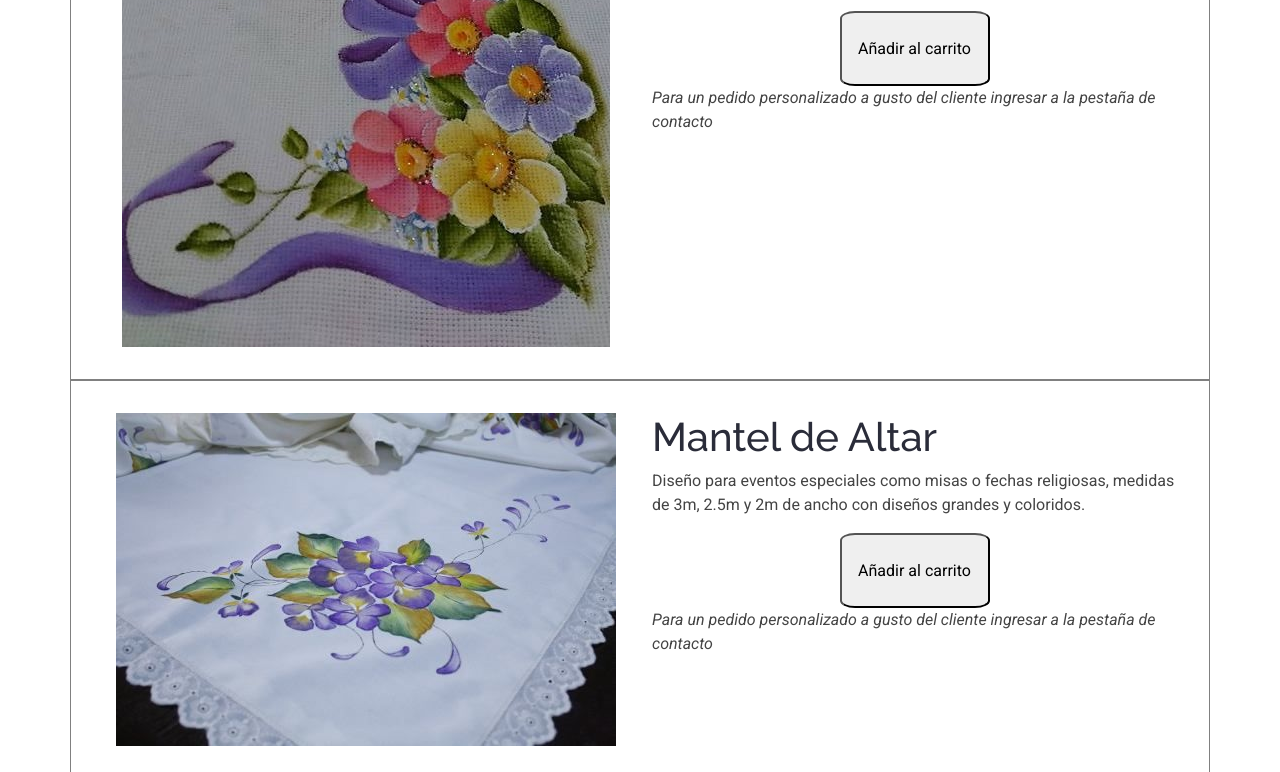
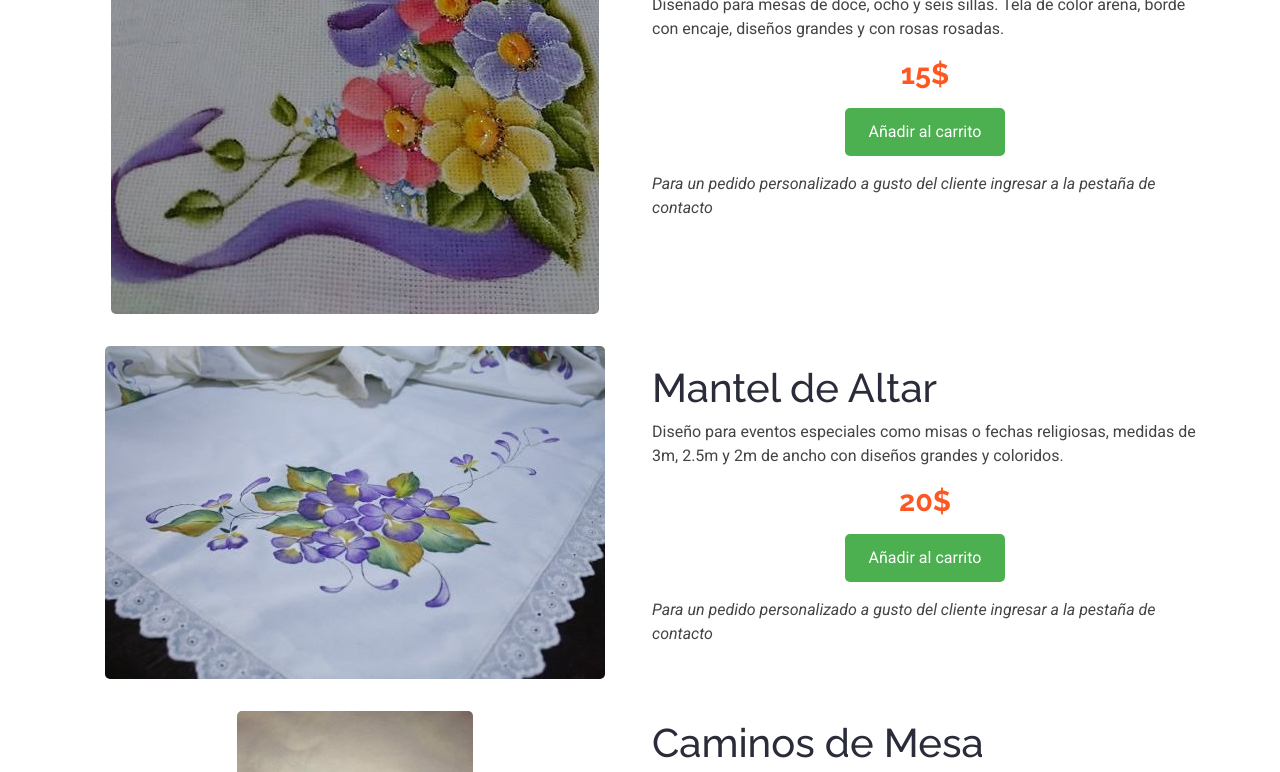
Before and after one commit to RaulJimenez317/isitapinta, a plain HTML site: page tienda.html in a window 1280 px wide. Shown: the part 526-1298 px from the top of the page. Drawn offline with Linux system fonts and the light colour scheme.

Commit message:
Correccion final del diseño

```diff
--- a/assets/css/main.css
+++ b/assets/css/main.css
@@ -1099,6 +1099,9 @@ section,
     font-size: 14px;
     margin: 0 0 10px 0;
   }
+  .col-lg-6 {
+    flex: 1 1 50%; /* Dos columnas en pantallas grandes */
+  }
 }
 
 .portfolio .portfolio-item {
@@ -1397,18 +1400,32 @@ section,
   padding-left: 5px;
 }
 
+.precio {
+  font-size: 1.8rem;
+  color: #ff5722;
+  font-weight: bold;
+  margin: 1rem 0;
+  text-align: center;
+}
+
 #botTienda{
-  width: 150px;
-  height: 75px;
-  border-radius: 10%;
-  margin-bottom: 2pc;
+  background-color: #4CAF50;
+  color: #fff;
+  border: none;
+  padding: 0.75rem 1.5rem;
+  font-size: 1rem;
+  cursor: pointer;
+  border-radius: 5px;
+  margin: 1rem auto;
   display: block;
-  margin: auto;
+  text-align: center;
+}
+#botTienda:hover {
+  background-color: #45a049;
 }
 
 .partesTienda{
-  border: 1px solid gray ;
-  padding: 2pc;
+  margin-bottom: 2rem
 }
 .g i {
   font-size: 2rem; /* Ajusta el tamaño a tu gusto */
@@ -1418,5 +1435,22 @@ section,
 
 .imagenM{
   display: block;
+  max-width: 100%;
+  height: auto;
   margin: auto;
+  border-radius: 5px;
 }
+.row {
+  display: flex;
+  flex-wrap: wrap;
+  align-items: center;
+}
+@media (max-width: 991px) {
+  .row {
+    flex-direction: column;
+  }
+
+  .col-lg-6, .col-md-12, .col-sm-12 {
+    flex: 1 1 100%;
+  }
+}
--- a/tienda.html
+++ b/tienda.html
@@ -4,7 +4,7 @@
 <head>
   <meta charset="utf-8">
   <meta content="width=device-width, initial-scale=1.0" name="viewport">
-  <title>Blog - Selecao Bootstrap Template</title>
+  <title>Isita Pinta</title>
   <meta name="description" content="">
   <meta name="keywords" content="">
 
@@ -89,6 +89,7 @@
           <div class="col-lg-6 col-md-12 col-sm-12">
             <h1>Mantel de Rosas</h1>
             <p>Diseñado para mesas de doce, ocho y seis sillas. Tela de color arena, borde con encaje, diseños grandes y con rosas rosadas.</p>
+            <h2 class="precio">15$</h2>
             <button id="botTienda">Añadir al carrito</button>
             <p><i>Para un pedido personalizado a gusto del cliente ingresar a la pestaña de contacto</i></p>
           </div>
@@ -104,6 +105,7 @@
           <div class="col-lg-6 col-md-12 col-sm-12">
             <h1>Mantel de Altar</h1>
             <p>Diseño para eventos especiales como misas o fechas religiosas, medidas de 3m, 2.5m y 2m de ancho con diseños grandes y coloridos.</p>
+            <h2 class="precio">20$</h2>
             <button id="botTienda">Añadir al carrito</button>
             <p><i>Para un pedido personalizado a gusto del cliente ingresar a la pestaña de contacto</i></p>
           </div>
@@ -119,15 +121,13 @@
           <div class="col-lg-6 col-md-12 col-sm-12">
             <h1>Caminos de Mesa</h1>
             <p>Lirios, dalias y orquídeas pintados a mano en caminos de mesa, diseños grandes y coloridos para decoracion de su mesa.</p>
+            <h2 class="precio">12$</h2>
             <button id="botTienda">Añadir al carrito</button>
             <p><i>Para un pedido personalizado a gusto del cliente ingresar a la pestaña de contacto</i></p>
           </div>
         </div>
 
       </div>
-
-
-
 
     </section><!-- /Blog Posts Section -->
 
```
Also changed, not shown: carritoCompra.html (+1 -1 lines), contacto.html (+1 -1 lines), index.html (+1 -1 lines).
